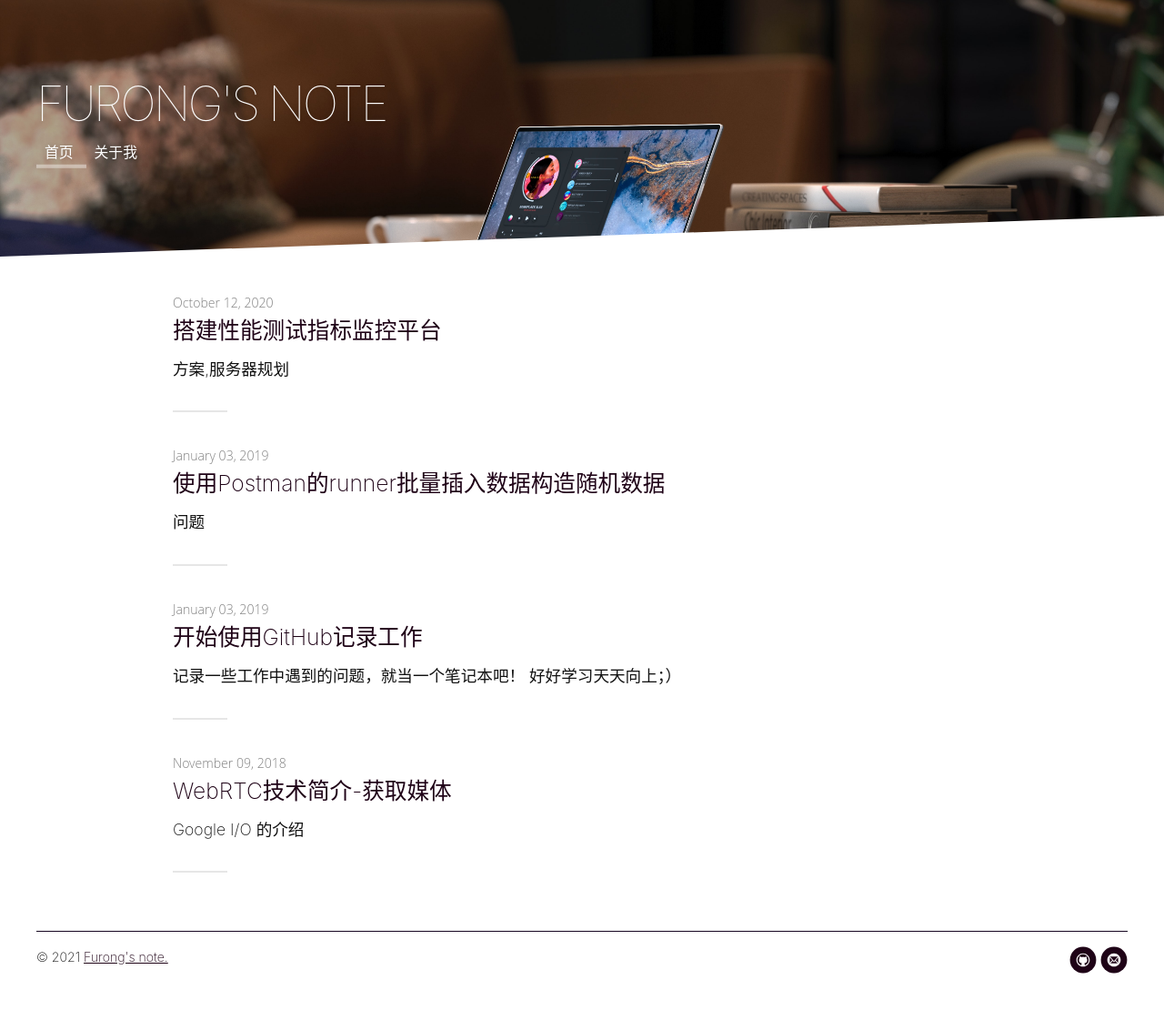
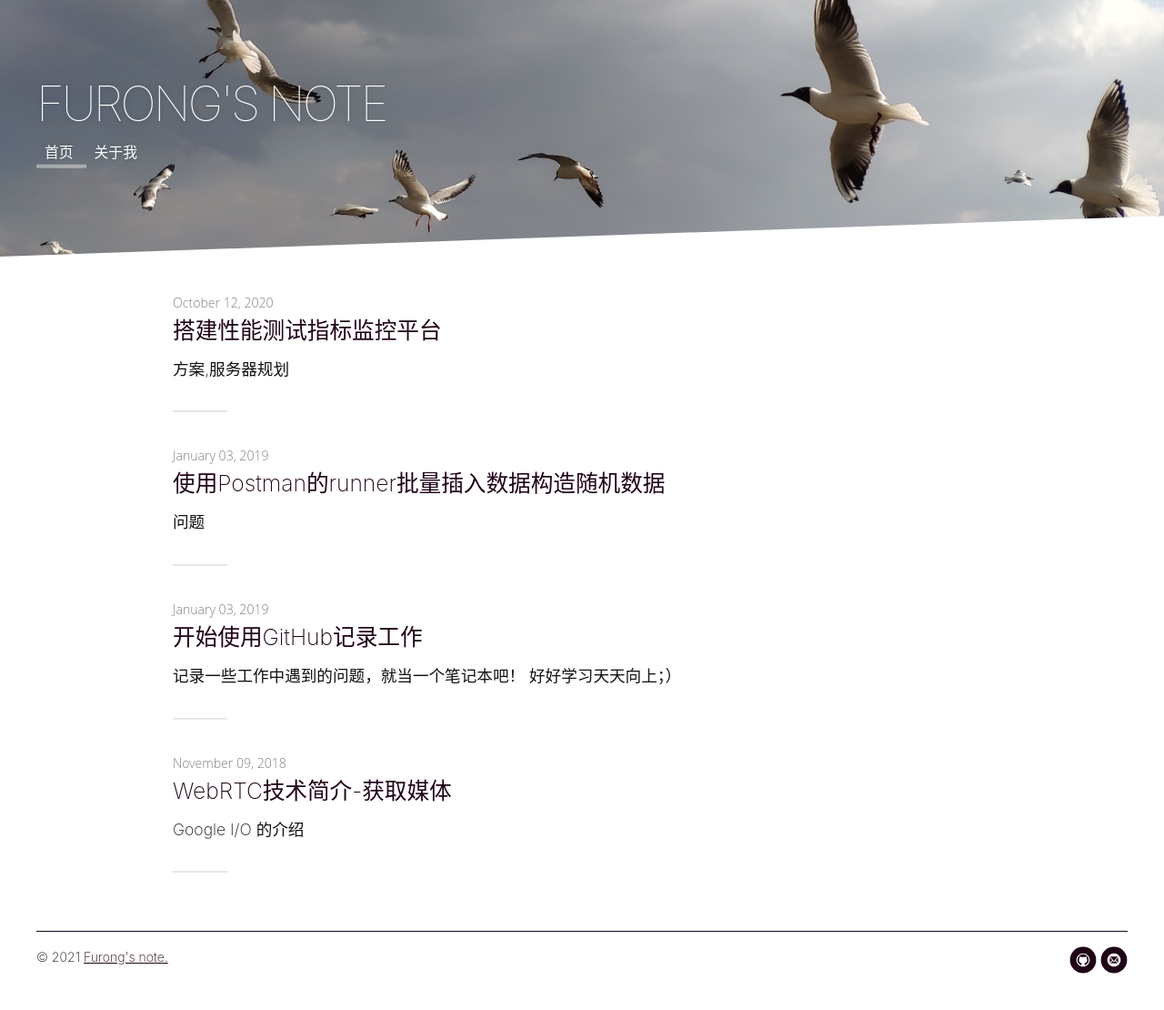
Before and after one commit to liangfurong/liangfurong.github.io, a Jekyll site: the page built from index.html, in a window 1280 px wide. Shown: the whole page at 91% size. Built offline with Jekyll 4.4.1, drawn with Linux system fonts in a browser that asks for light colours; nearby versions of some CDN libraries; library files that are not in the unit come from our copies; the list of posts is cut into pages by our own code; comment, search, counter and statistics services are not loaded.

Commit message:
change bg

```diff
--- a/index.html
+++ b/index.html
@@ -1,6 +1,6 @@
 ---
 layout: default
-background: /imgs/bg/xps.jpg
+background: /imgs/bg/erhai_0.jpg
 title: Furong's note
 ---
 
```
Also changed, not shown: about.md (+1 -1 lines), imgs/bg/any.jpg (added), imgs/bg/erhai_0.jpg (added).
